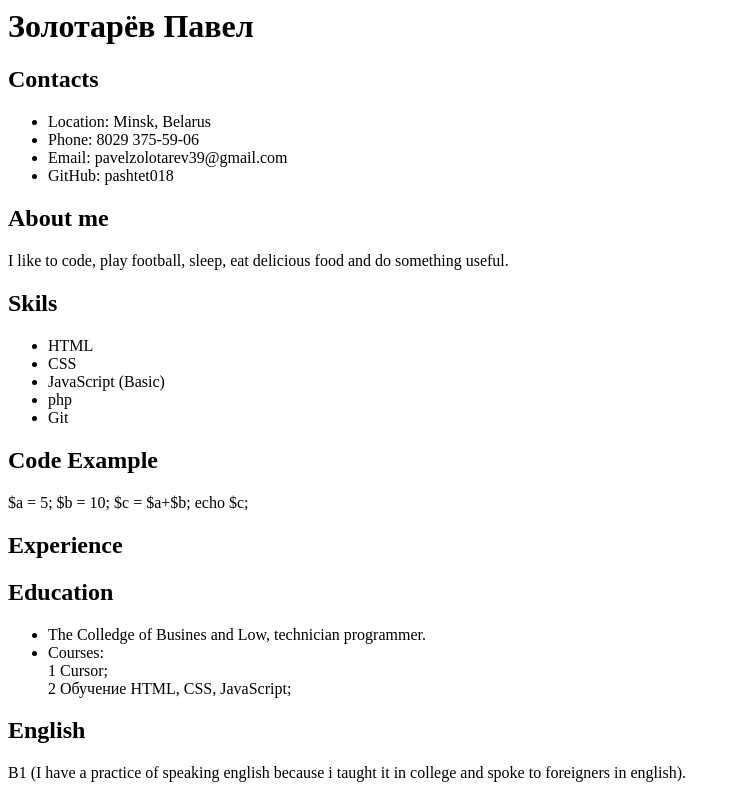
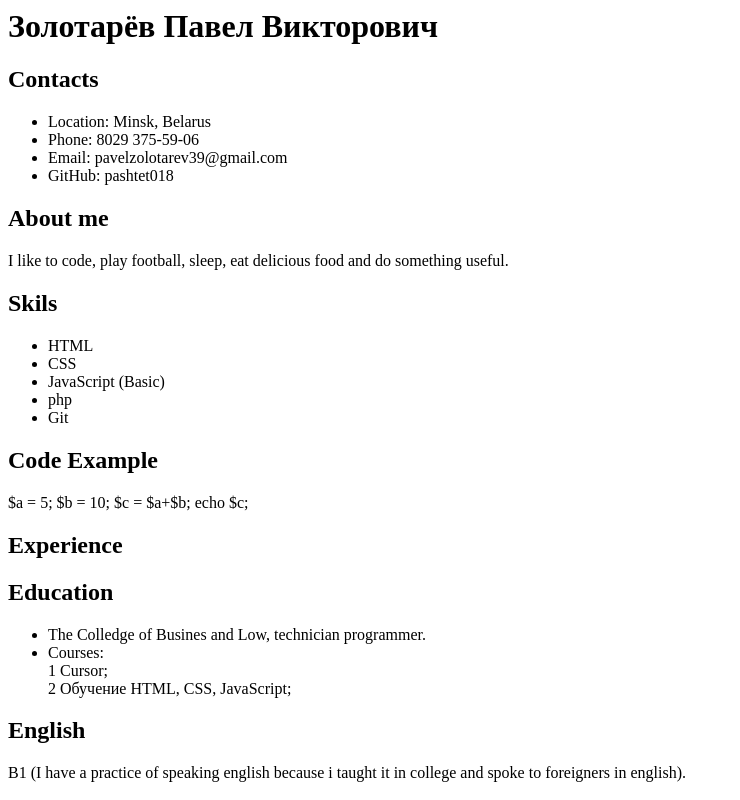
Before and after one commit to pashtet018/rsschool-cv, a plain HTML site: page index.html in a window 1280 px wide. Shown: the whole page, without its empty margins (0-740 px from the left). Drawn offline with Linux system fonts and the light colour scheme.

Commit message:
feat: update index.html

```diff
--- a/index.html
+++ b/index.html
@@ -1,4 +1,4 @@
-<h1>Золотарёв Павел</h1>
+<h1>Золотарёв Павел Викторович</h1>
 <h2>Contacts</h2>
 <ul>
     <li>Location: Minsk, Belarus</li>
```
